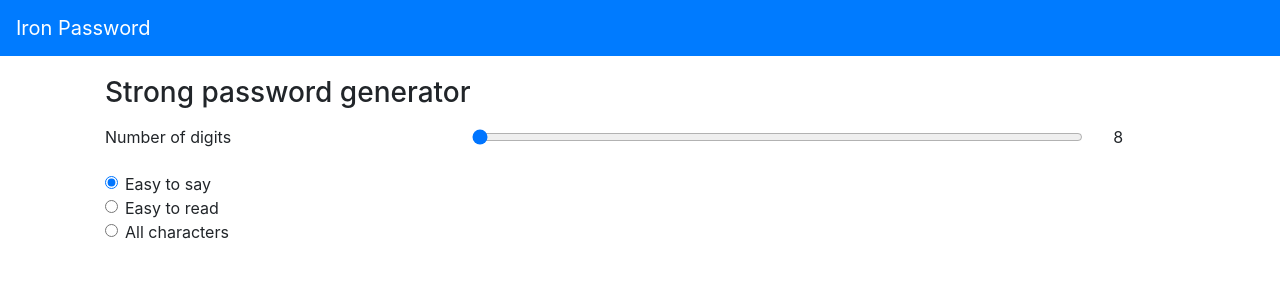
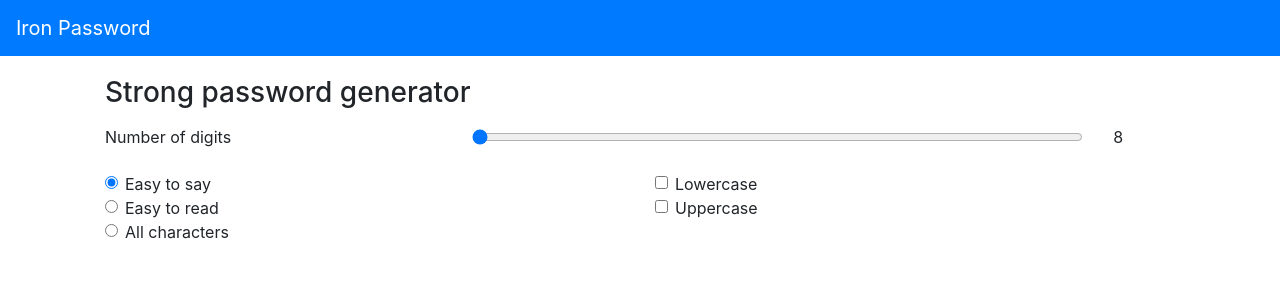
Before and after one commit to inakidelamadrid/strong-password-generator-chrome-addon, a React (Create React App) app: page / in a window 1280 px wide. Shown: the top 300 px of the page. Built offline with nearby package versions, Linux system fonts and the light colour scheme.

Commit message:
Add checkboxes for the character types

```diff
--- a/src/pages/HomePage/AlphaNumSymComplexitySettings/index.js
+++ b/src/pages/HomePage/AlphaNumSymComplexitySettings/index.js
@@ -3,8 +3,20 @@ import Col from 'react-bootstrap/Col';
 import Form from 'react-bootstrap/Form';
 import Row from 'react-bootstrap/Row';
 
+export const CHARACTER_GROUPS_VALUES = {
+  all: 'all',
+  easyToRead: 'easyToRead',
+  easyToSay: 'easyToSay',
+};
+
+export const CHARACTER_TYPES = {
+  lower: 'lowercase',
+  upper: 'uppercase',
+  number: 'numbers',
+  symbols: 'symbols',
+};
+
 const AlphaNumSymComplexitySettings = ({
-  groupsValues,
   handleCharacterGroupOptionsChange,
   selectedCharacterGroup,
 }) => {
@@ -15,30 +27,44 @@ const AlphaNumSymComplexitySettings = ({
           id={'characters_easy_to_say'}
           label={'Easy to say'}
           type={'radio'}
-          checked={selectedCharacterGroup === groupsValues.easyToSay}
+          checked={selectedCharacterGroup === CHARACTER_GROUPS_VALUES.easyToSay}
           onChange={handleCharacterGroupOptionsChange}
-          value={groupsValues.easyToSay}
+          value={CHARACTER_GROUPS_VALUES.easyToSay}
         />
 
         <Form.Check
-          checked={selectedCharacterGroup === groupsValues.easyToRead}
+          checked={
+            selectedCharacterGroup === CHARACTER_GROUPS_VALUES.easyToRead
+          }
           id={'characters_easy_to_read'}
           label={'Easy to read'}
           onChange={handleCharacterGroupOptionsChange}
           type={'radio'}
-          value={groupsValues.easyToRead}
+          value={CHARACTER_GROUPS_VALUES.easyToRead}
         />
 
         <Form.Check
-          checked={selectedCharacterGroup === groupsValues.all}
+          checked={selectedCharacterGroup === CHARACTER_GROUPS_VALUES.all}
           id={'all_characters'}
           label={'All characters'}
           onChange={handleCharacterGroupOptionsChange}
           type={'radio'}
-          value={groupsValues.all}
+          value={CHARACTER_GROUPS_VALUES.all}
         />
       </Col>
-      <Col xs={6}></Col>
+      <Col xs={6}>
+        <Form.Check
+          type={'checkbox'}
+          id={`character_type_lower`}
+          label={'Lowercase'}
+        />
+
+        <Form.Check
+          id={'character_type_upper'}
+          type={'checkbox'}
+          label={'Uppercase'}
+        />
+      </Col>
     </Form.Group>
   );
 };
--- a/src/pages/HomePage/index.js
+++ b/src/pages/HomePage/index.js
@@ -4,12 +4,7 @@ import Form from 'react-bootstrap/Form';
 import Row from 'react-bootstrap/Row';
 import styles from './styles.module.css';
 import AlphaNumSymComplexitySettings from './AlphaNumSymComplexitySettings';
-
-const CHARACTER_GROUPS_VALUES = {
-  all: 'all',
-  easyToRead: 'easyToRead',
-  easyToSay: 'easyToSay',
-};
+import {CHARACTER_GROUPS_VALUES} from './AlphaNumSymComplexitySettings';
 
 const HomePage = props => {
   const [digitsLength, setDigitsLength] = useState(8);
@@ -43,7 +38,6 @@ const HomePage = props => {
           </Col>
         </Form.Group>
         <AlphaNumSymComplexitySettings
-          groupsValues={CHARACTER_GROUPS_VALUES}
           handleCharacterGroupOptionsChange={handleCharacterGroupOptionsChange}
           selectedCharacterGroup={selectedCharacterGroup}
         />
```
